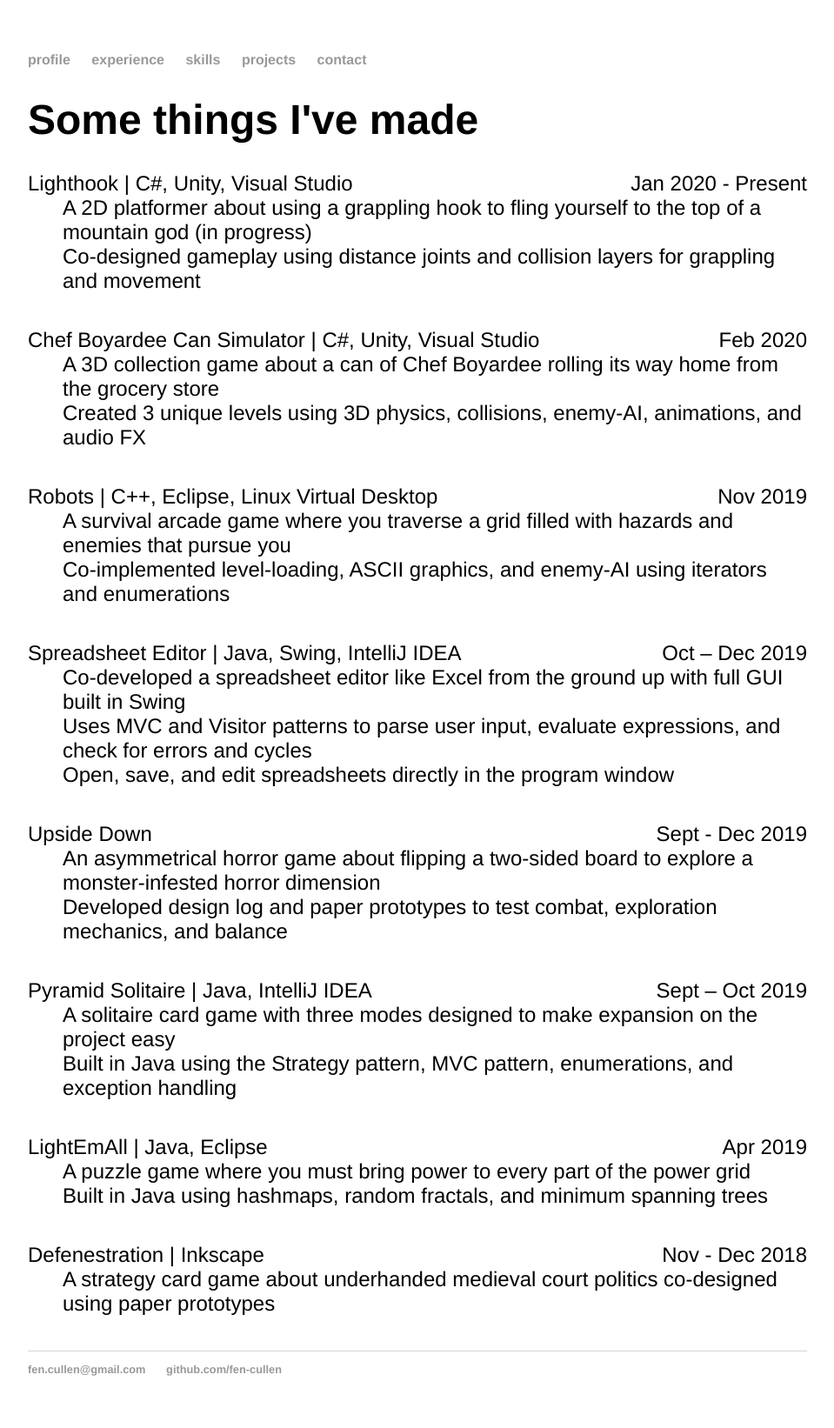
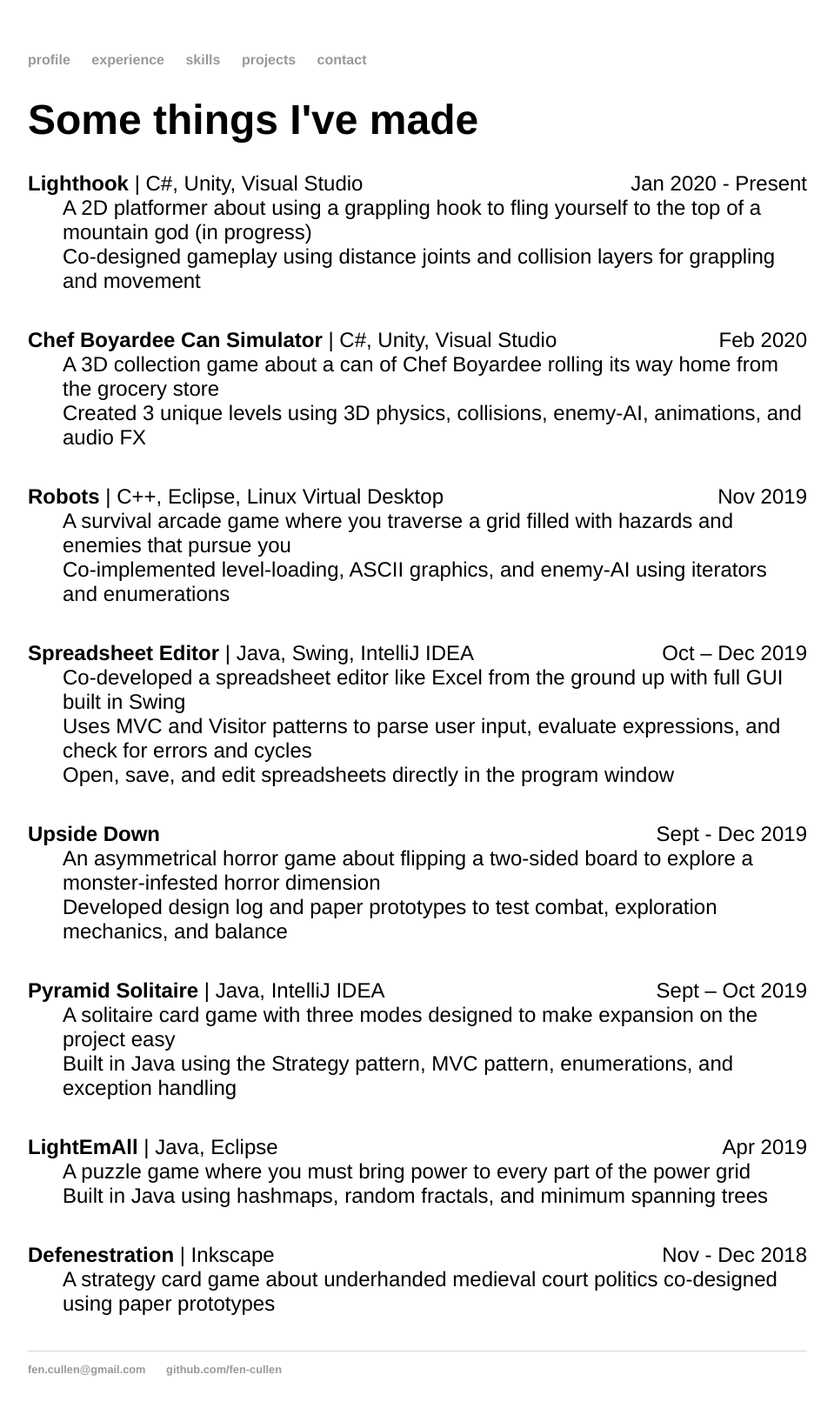
Before and after one commit to fen-cullen/fen-cullen.github.io, a Jekyll site: the page built from projects/index.html, in a window 1280 px wide. Shown: the whole page at 87% size, without its empty margins (160-1119 px from the left). Built offline with Jekyll 4.4.1, drawn with Linux system fonts in a browser that asks for light colours.

```diff
--- a/projects/index.html
+++ b/projects/index.html
@@ -8,7 +8,7 @@ title: Projects
   </h1>
 	<dl>
 		<dt style="text-align:left;">
-    Lighthook | C#, Unity, Visual Studio
+			<strong>Lighthook</strong> | C#, Unity, Visual Studio
 			<span style="float:right;">
 				Jan 2020 - Present
 			</span>
@@ -18,7 +18,7 @@ title: Projects
 
 	<dl>
 		<dt style="text-align:left;">
-			Chef Boyardee Can Simulator | C#, Unity, Visual Studio
+			<strong>Chef Boyardee Can Simulator</strong> | C#, Unity, Visual Studio
 			<span style="float:right;">
 				Feb 2020
 			</span>
@@ -29,7 +29,7 @@ title: Projects
 
 	<dl>
 		<dt style="text-align:left;">
-			Robots | C++, Eclipse, Linux Virtual Desktop
+			<strong>Robots</strong> | C++, Eclipse, Linux Virtual Desktop
 			<span style="float:right;">
 				Nov 2019
 			</span>
@@ -40,7 +40,7 @@ title: Projects
 
 	<dl>
 		<dt style="text-align:left;">
-			Spreadsheet Editor | Java, Swing, IntelliJ IDEA
+			<strong>Spreadsheet Editor</strong> | Java, Swing, IntelliJ IDEA
 			<span style="float:right;">
 				Oct – Dec 2019
 			</span>
@@ -52,7 +52,7 @@ title: Projects
 
 	<dl>
 		<dt style="text-align:left;">
-			Upside Down
+			<strong>Upside Down</strong>
 			<span style="float:right;">
 				Sept - Dec 2019
 			</span>
@@ -63,7 +63,7 @@ title: Projects
 
 	<dl>
 		<dt style="text-align:left;">
-			Pyramid Solitaire | Java, IntelliJ IDEA
+			<strong>Pyramid Solitaire</strong> | Java, IntelliJ IDEA
 			<span style="float:right;">
 				Sept – Oct 2019
 			</span>
@@ -74,7 +74,7 @@ title: Projects
 
 	<dl>
 		<dt style="text-align:left;">
-			LightEmAll | Java, Eclipse
+			<strong>LightEmAll</strong> | Java, Eclipse
 			<span style="float:right;">
 				Apr 2019
 			</span>
@@ -85,7 +85,7 @@ title: Projects
 
 	<dl>
 		<dt style="text-align:left;">
-			Defenestration | Inkscape
+			<strong>Defenestration</strong> | Inkscape
 			<span style="float:right;">
 				Nov - Dec 2018
 			</span>
```
Lines whose indentation alone changed are shown as unchanged.
